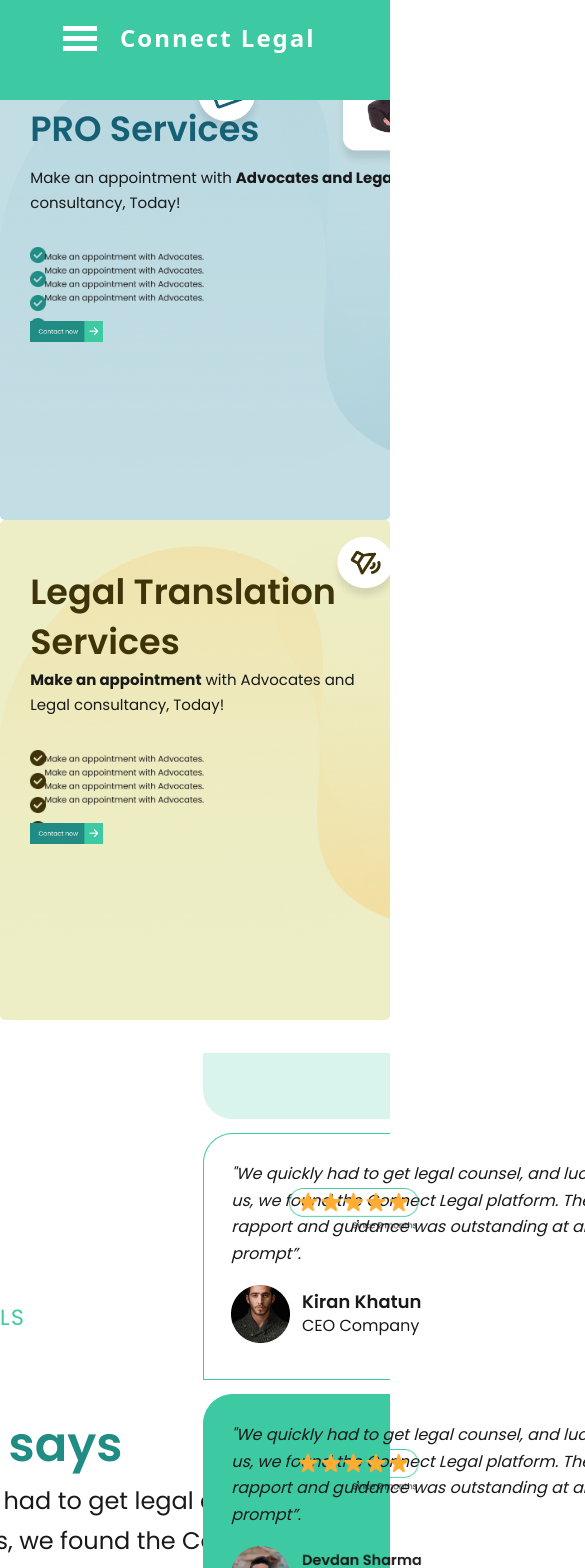
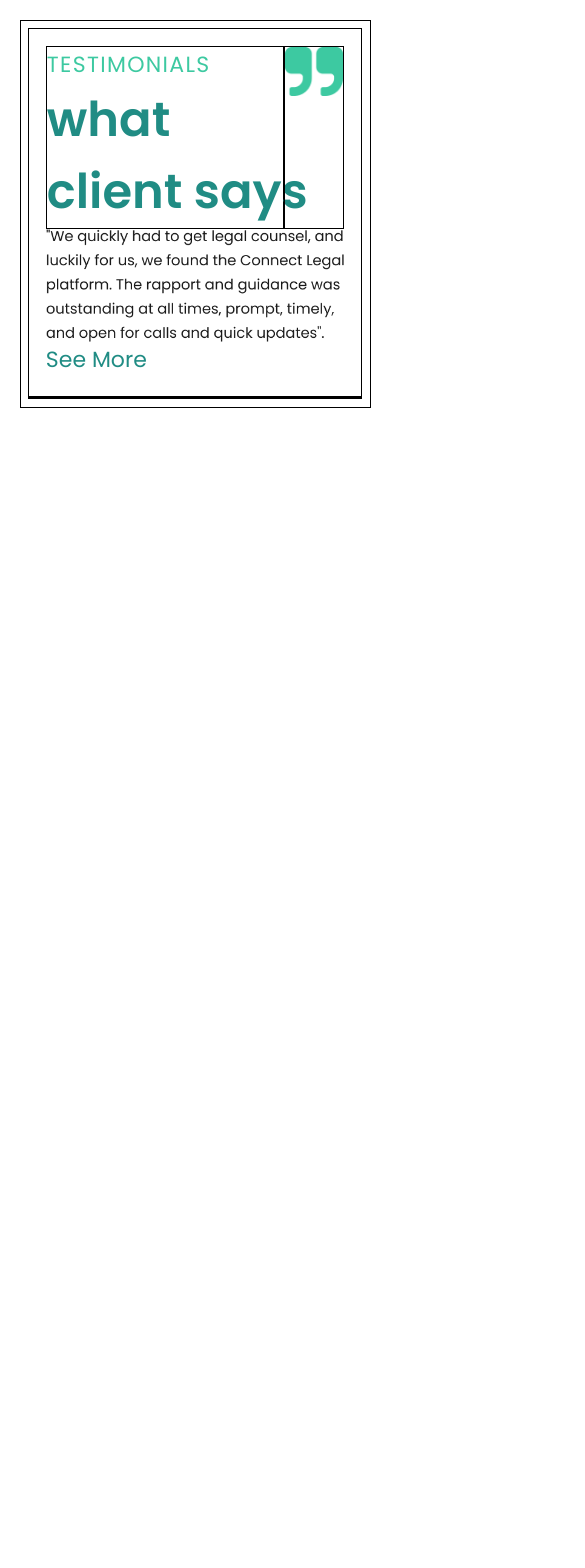
Before and after one commit to MN-React-Js-Dev/ConnectLegal, a React (Create React App) app: page / in a window 390 px wide. Shown: the top 1568 px of the page, 585 px wide, since content can reach past the window. After the commit the page ends 844 px from the top, so only its background shows below. Built offline with nearby package versions, Linux system fonts and the light colour scheme.

Commit message:
responsive

```diff
--- a/src/App.js
+++ b/src/App.js
@@ -13,8 +13,8 @@
 function App() {
   return (
     <>
-      <Header/>
-      <ProServicesContainer />
+      {/* <Header/> */}
+      {/* <ProServicesContainer /> */}
       <ClientContainer />
     </>
   );
--- a/src/Component/ClientContainer.js
+++ b/src/Component/ClientContainer.js
@@ -12,11 +12,139 @@
 import ClientReview3 from './Client-Section/ClientReview3';
 import ClientReview4 from './Client-Section/ClientReview4';
 import ClientReview5 from './Client-Section/ClientReview5';
+import quickly from  '../assets/images/quickly.png'
 
 
 const ClientContainer = () => {
   return (
-    <div className='services-container '>
+    <div className='services-container'>
+        <div className='services-left-container col-sm-4' >
+            <div className='client-says'>
+                <div className='clients-header'>
+                   <div className='client-test'>
+                        <div>
+                            <div className='testimonials'>TESTIMONIALS</div>
+                        </div>
+                        <div>
+                            <div className='what-client-says'>what <br/> client says</div>
+                        </div>
+                   </div>
+                   <div className='client-desc'>
+                        <div>
+                        <img src={quote}  alt="sdsd" height="20%" width="20%" />
+                        </div>
+                   </div>
+                </div>
+                <div>
+                    <div>
+                           <img src={quickly} alt="quickly" />
+                    </div>
+                </div>
+                <div>
+                    <div className='seeMore'>
+                        See More
+                    </div>
+                </div>
+                {/* <div className='client-says-header'>
+                    <div className='heading-client-says'>
+                        <div className='testimonials'>TESTIMONIALS</div>
+                        <div className='what-client-says'>what <br/> client says</div>
+                    </div>
+                    <div className='quote-div'>
+                        <div>
+                        <img src={quote}  alt="sdsd" height="20%" width="20%" />
+                        </div>
+                    </div>
+
+                </div> */}
+
+                    {/* <div className='body-text1'>
+                        "We quickly had to get legal counsel,
+                        and luckily for us, we found the Connect
+                        Legal platform. The rapport and guidance
+                        was outstanding at all times, prompt,
+                        timely, and open for calls and quick updates".
+                    </div>
+                    <div className='seeMore'>
+                            See More
+                    </div> */}
+            </div>
+
+        </div>
+
+        <div className='services-right-container col-sm-8'>
+            <div className='client-review'>
+
+            </div>
+
+            {/* <div className='first-column'>
+                <div>
+                    <div className='client-container'>
+                        <img src={AmgImage}  alt="sdsd"  />
+                    </div>
+                    <div className='client-container'>
+                        <div className='back-images'>
+                            <div>
+                                <ClientReview1 />
+                            </div>
+                        </div>
+                    </div>
+                    <div className='client-container'>
+                        <div className='back-images-dark'>
+                            <div>
+                                <ClientReview2 />
+                            </div>
+                        </div>
+                    </div>
+                    <div className='client-container'>
+                        <div className='back-images'>
+                            <div>
+                                <ClientReview3 />
+                            </div>
+                        </div>
+                    </div>
+                    <div className='client-container'>
+                        <img src={img4}  alt="sdsd"  />
+                    </div>
+                </div>
+            </div>
+
+            <div className='first-column'>
+                <div>
+                    <div className='client-container'>
+                        <img src={img5}  alt="sdsd" />
+                    </div>
+                    <div className='client-container'>
+                        <div className='back-images'>
+                            <div>
+                                <ClientReview4 />
+                            </div>
+                        </div>
+                    </div>
+                    <div className='client-container'>
+                        <div className='back-images'>
+                            <div>
+                                <ClientReview5 />
+                            </div>
+                        </div>
+                    </div>
+                    <div className='client-container'>
+                        <img src={img6}  alt="sdsd" />
+                    </div>
+                </div>
+            </div> */}
+        </div>
+    </div>
+  )
+}
+
+export default ClientContainer
+
+
+
+
+
+{/* <div className='services-container '>
         <div className='services-left-container' >
             <div className='client-says'>
                 <div className='client-says-header'>
@@ -104,99 +232,4 @@
                 </div>
             </div>
         </div>
-    </div>
-  )
-}
-
-export default ClientContainer
-
-
-
-
-{/* <div className='services-left-container' >
-            <div className='client-says'>
-                <div className='client-says-header'>
-                    <div className='heading-client-says'>
-                        <div className='testimonials'>TESTIMONIALS</div>
-                        <div className='what-client-says'>what <br/> client says</div>
-                    </div>
-                    <div className='quote-div'>
-                        <div>
-                        <img src={quote}  alt="sdsd" height="20%" width="20%" />
-                        </div>
-                    </div>
-
-                </div>
-
-                    <div className='body-text1'>
-                        "We quickly had to get legal counsel,
-                        and luckily for us, we found the Connect
-                        Legal platform. The rapport and guidance
-                        was outstanding at all times, prompt,
-                        timely, and open for calls and quick updates".
-                    </div>
-            </div>
-
-</div> */}
-
-
-
-
-{/* <div className='services-right-container'>
-<div className='first-column'>
-    <div>
-        <div className='client-container'>
-            <img src={AmgImage}  alt="sdsd"  />
-        </div>
-        <div className='client-container'>
-            <div className='back-images'>
-                <div>
-                    <ClientReview1 />
-                </div>
-            </div>
-        </div>
-        <div className='client-container'>
-            <div className='back-images-dark'>
-                <div>
-                    <ClientReview2 />
-                </div>
-            </div>
-        </div>
-        <div className='client-container'>
-            <div className='back-images'>
-                <div>
-                    <ClientReview3 />
-                </div>
-            </div>
-        </div>
-        <div className='client-container'>
-            <img src={img4}  alt="sdsd"  />
-        </div>
-    </div>
-</div>
-
-<div className='first-column'>
-    <div>
-        <div className='client-container'>
-            <img src={img5}  alt="sdsd" />
-        </div>
-        <div className='client-container'>
-            <div className='back-images'>
-                <div>
-                    <ClientReview4 />
-                </div>
-            </div>
-        </div>
-        <div className='client-container'>
-            <div className='back-images'>
-                <div>
-                    <ClientReview5 />
-                </div>
-            </div>
-        </div>
-        <div className='client-container'>
-            <img src={img6}  alt="sdsd" />
-        </div>
-    </div>
-</div>
-</div> */}
+    </div> */}
--- a/src/Component/ProServicesContainer.js
+++ b/src/Component/ProServicesContainer.js
@@ -11,17 +11,45 @@
         <div Class="row innerContainer">
             <div Class="col-sm-12 left-Container">
               <div className='pro-services'>PRO Services</div>
-              <div className='appointment'>Make an appointment with <strong>Advocates and Legal</strong><br/> consultancy, Today! </div>
+              <div className='appointment'>Make an appointment with <strong>Advocates and Legal</strong> <br/>consultancy, Today! </div>
                 <div className='appointment-text'>
+                  <div className='appointment-text-final'>
+                          <div className='appointment-sign-text'>
                             <div className='right-sign'>
-                    <img src={rigthsign} alt="right" />
-                    <img src={rigthsign} alt="right" />
-                    <img src={rigthsign} alt="right" />
                               <img src={rigthsign} alt="right" />
                             </div>
                             <div className='appointment-grp'>
-                    <img src={appointment} alt="appointment" />
+                              Make an appointment with Advocates.
                             </div>
+                          </div>
+
+                          <div className='appointment-sign-text'>
+                            <div className='right-sign'>
+                              <img src={rigthsign} alt="right" />
+                            </div>
+                            <div className='appointment-grp'>
+                              Make an appointment with Advocates.
+                            </div>
+                          </div>
+                          <div className='appointment-sign-text'>
+                            <div className='right-sign'>
+                              <img src={rigthsign} alt="right" />
+                            </div>
+                            <div className='appointment-grp'>
+                              Make an appointment with Advocates.
+                            </div>
+                          </div>
+                          <div className='appointment-sign-text'>
+                            <div className='right-sign'>
+                              <img src={rigthsign} alt="right" />
+                            </div>
+                            <div className='appointment-grp'>
+                              Make an appointment with Advocates.
+                            </div>
+                          </div>
+
+                  </div>
+
                   <div className='arrow-img'>
                     <img src={arrowimg} alt="appointment" />
                   </div>
@@ -34,14 +62,41 @@
             <div className='legal-header'>Legal Translation <br/> Services</div>
               <div className='appointment'><strong>Make an appointment</strong> with Advocates and <br/> Legal consultancy, Today! </div>
                 <div className='appointment-text'>
+                <div className='appointment-text-final'>
+                          <div className='appointment-sign-text'>
                             <div className='right-sign'>
-                    <img src={rightsignBrown} alt="right" />
-                    <img src={rightsignBrown} alt="right" />
-                    <img src={rightsignBrown} alt="right" />
                               <img src={rightsignBrown} alt="right" />
                             </div>
                             <div className='appointment-grp'>
-                    <img src={appointment} alt="appointment" />
+                              Make an appointment with Advocates.
+                            </div>
+                          </div>
+
+                          <div className='appointment-sign-text'>
+                            <div className='right-sign'>
+                              <img src={rightsignBrown} alt="right" />
+                            </div>
+                            <div className='appointment-grp'>
+                              Make an appointment with Advocates.
+                            </div>
+                          </div>
+                          <div className='appointment-sign-text'>
+                            <div className='right-sign'>
+                              <img src={rightsignBrown} alt="right" />
+                            </div>
+                            <div className='appointment-grp'>
+                              Make an appointment with Advocates.
+                            </div>
+                          </div>
+                          <div className='appointment-sign-text'>
+                            <div className='right-sign'>
+                              <img src={rightsignBrown} alt="right" />
+                            </div>
+                            <div className='appointment-grp'>
+                              Make an appointment with Advocates.
+                            </div>
+                          </div>
+
                   </div>
                   <div className='arrow-img'>
                   <img src={arrowimg} alt="appointment" />
--- a/src/assets/css/proservices.css
+++ b/src/assets/css/proservices.css
@@ -14,15 +14,34 @@
 }
 
 .left-Container {
-    /* border: 1px black dashed; */
+    background: #C2DDE4;
+    height: 520px;
     width: 650px;
-    height: 500px;
-    background: #C2DDE4;
-    border-radius: 5px;
     background-image: url('../images/group-570.png');
-    background-size: 720px 480px;
+    background-size: contain;
     background-repeat: no-repeat;
+}
 
+@media screen and (max-width:425px) {
+    .left-Container {
+        height: 380px;
+    }
+}
+
+
+.right-Container {
+    background: #EDEEC6;
+    width: 650px;
+    height: 520px;
+    background-image: url('../images/group-571.png');
+    background-size: contain;
+    background-repeat: no-repeat;
+}
+
+@media screen and (max-width:425px) {
+    .right-Container {
+        height: 380px;
+    }
 }
 
 .pro-services {
@@ -39,6 +58,7 @@
     margin-left: 5%;
 }
 
+
 .appointment{
     /* position: absolute; */
     width: 607px;
@@ -53,22 +73,73 @@
     color: #191919;
 }
 
+@media screen and (max-width:425px) {
+    .appointment {
+        width: 250px;
+        font-size: 12px;
+    }
+}
+
 .appointment-grp {
-    margin-left: 10%;
-    width: 109%;
-    margin-bottom: 10%;
+    margin-left: 3%;
+    width: 300%;
+    height: 200%;
+    font-size: 100%;
+    font-family: 'Poppins';
+    font-style: normal;
 }
+
+@media screen and (max-width: 325px ){
+    .appointment-grp {
+        width: 120%;
+        height: 150%;
+        font-size: 20%;
+    }
+}
+
+@media screen and (max-width: 575.98px ){
+    .appointment-grp {
+        width: 120%;
+        height: 150%;
+        font-size: 65%;
+    }
+}
+
+.right-sign {
+    width: 15%;
+    padding: 0.5%;
+    height: fit-content;
+    display: flex;
+    align-items: flex-start;
+}
+
+
+@media screen and (max-width: 425.98px ) {
+    .right-sign {
+        width: 8%;
+        height: fit-content;
+    }
+}
+
+.appointment-text-final {
+    display: flex;
+    flex-direction: column;
+}
+
+
+
+.appointment-sign-text {
+    display: flex;
+    flex-direction: row;
+    /* padding: 1%; */
+    width: 200%;
+}
+
+
 .appointment-text {
     height: 40%;
     width: 40%;
     margin-left: 5%;
-}
-
-.right-sign {
-    width: 16px;
-    height: 10px;
-    line-height: 148%;
-    /* margin-top: 20%; */
 }
 
 .arrow-img {
@@ -77,22 +148,11 @@
     width: 50%;
 }
 
-.right-Container {
-    /* border: 1px black dashed; */
-    width: 650px;
-    height: 500px;
-    background: #EDEEC6;
-    border-radius: 5px;
-    background-image: url('../images/group-571.png');
-    background-size: 640px 450px;
-    background-repeat: no-repeat;
-}
 
 
 .legal-header {
     width: 400px;
     height: 100px;
-
     font-family: 'Poppins';
     font-style: normal;
     font-weight: 600;
--- a/src/assets/css/services.css
+++ b/src/assets/css/services.css
@@ -3,13 +3,35 @@
     margin-left: 5%;
     margin-right: 5%;
     margin-bottom: 5%;
-    /* padding: 5%; */
+    padding: 2%;
+    display: flex;
+    border: 1px black solid;
+}
+
+@media screen and (max-width:768px) {
+    .services-container {
+        flex-direction: column;
+    }
+}
+
+.clients-header {
     display: flex;
     flex-direction: row;
-    justify-content: center;
-    align-items: center;
-    /* border: 1px black solid; */
 }
+
+.client-test {
+    display: flex;
+    flex-direction: column;
+    width: 80%;
+    border: 1px black solid;
+}
+
+.client-desc {
+    width: 20%;
+    border: 1px black solid;
+}
+
+
 
 /* @media only screen and(max-width: 480px) {
     .services-container {
@@ -37,25 +59,23 @@
     background-color: white;
     display: flex;
     flex-direction: column;
-    /* margin-right: 40%; */
-    width: 100%;
-    /* border: 1px solid black; */
+    border: 1px solid black;
 
 }
 
 .services-right-container {
    display: flex;
    flex-direction: row;
-   width: 100%;
-   /* border: 1px solid black; */
+   /* width: 100%; */
+   border: 1px solid black;
 }
 
 
 .client-says {
     display: flex;
     flex-direction: column;
-    align-items: left;
-    justify-content: left;
+    /* align-items: left;
+    justify-content: left; */
     padding: 5%;
 }
 
@@ -99,18 +119,7 @@
 
 }
 
-.body-text1 {
-width: 525px;
-height: 220px;
 
-font-family: 'Poppins';
-font-style: normal;
-font-weight: 400;
-font-size: 24px;
-line-height: 167.5%;
-/* or 40px */
-color: #191919;
-}
 
 .quote-div {
     display:flex ;
```
Also changed, not shown: src/assets/images/quickly.png (added). Lines whose indentation alone changed are shown as unchanged.
